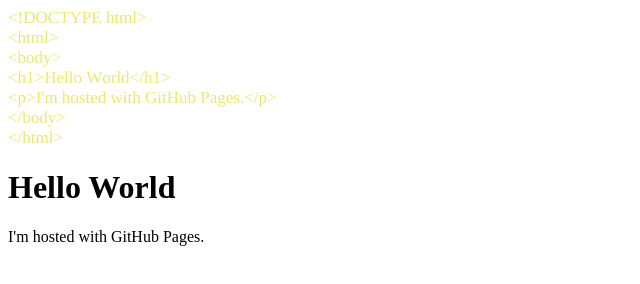
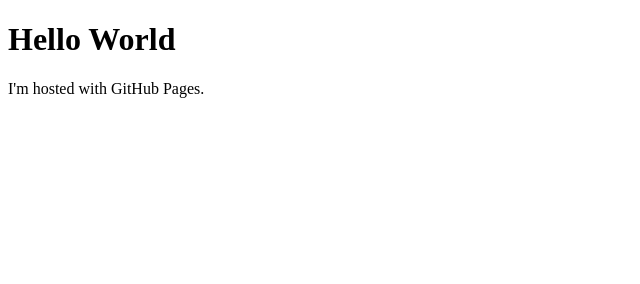
Before and after one commit to jacotj/jacotj.github.io, a plain HTML site: page index.html in a window 1280 px wide. Shown: the whole page, without its empty margins (0-640 px from the left). Drawn offline with Linux system fonts and the light colour scheme.

Commit message:
tried to take out extra stuff
took out stuff

```diff
--- a/index.html
+++ b/index.html
@@ -1,25 +1,6 @@
-<!DOCTYPE html PUBLIC "-//W3C//DTD HTML 4.01//EN" "http://www.w3.org/TR/html4/strict.dtd">
 <!DOCTYPE html>
 <html>
-<head>
-  <meta http-equiv="Content-Type" content="text/html; charset=utf-8">
-  <meta http-equiv="Content-Style-Type" content="text/css">
-  <title></title>
-  <meta name="Generator" content="Cocoa HTML Writer">
-  <meta name="CocoaVersion" content="2575.6">
-  <style type="text/css">
-    p.p1 {margin: 0.0px 0.0px 0.0px 0.0px; font: 17.0px Times; color: #eae96f; -webkit-text-stroke: #eae96f}
-    span.s1 {font-kerning: none}
-  </style>
-</head>
 <body>
-<p class="p1"><span class="s1">&lt;!DOCTYPE html&gt;</span></p>
-<p class="p1"><span class="s1">&lt;html&gt;</span></p>
-<p class="p1"><span class="s1">&lt;body&gt;</span></p>
-<p class="p1"><span class="s1">&lt;h1&gt;Hello World&lt;/h1&gt;</span></p>
-<p class="p1"><span class="s1">&lt;p&gt;I'm hosted with GitHub Pages.&lt;/p&gt;</span></p>
-<p class="p1"><span class="s1">&lt;/body&gt;</span></p>
-<p class="p1"><span class="s1">&lt;/html&gt;</span></p>
 <h1>Hello World</h1>
 <p>I'm hosted with GitHub Pages.</p>
 </body>
```
